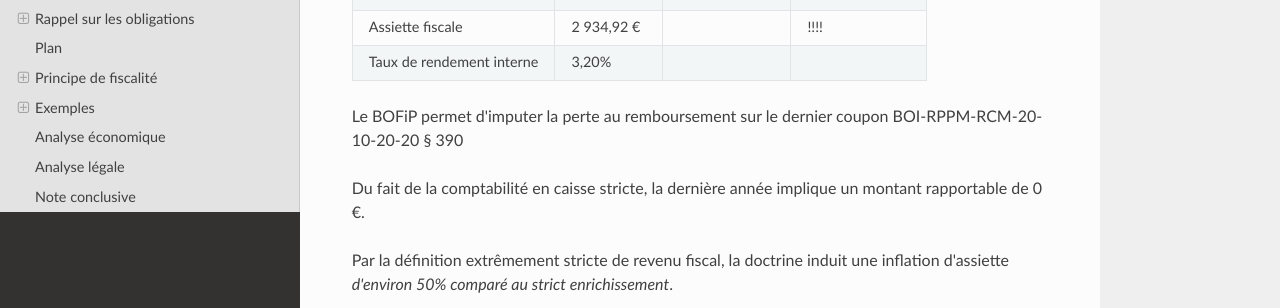
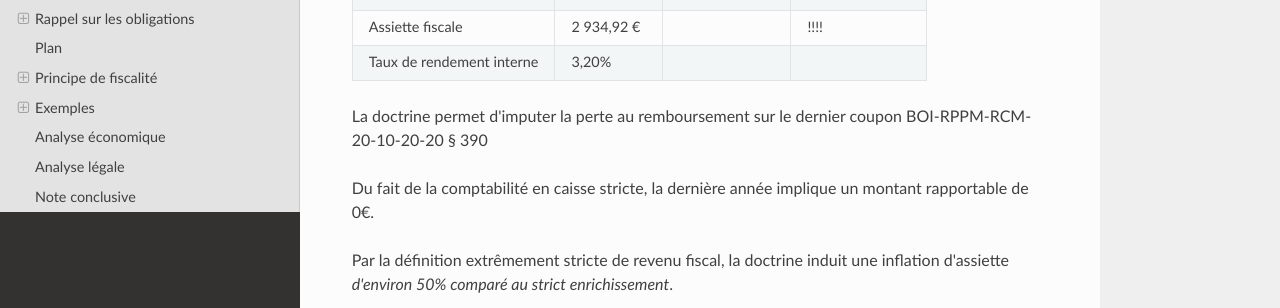
Before and after one commit to ConscritNeuneu/note-traitement-fiscal-obligations, an MkDocs documentation site: the page built from docs/note_fiscalisation_obligations.md, in a window 1280 px wide and 900 px high, scrolled down 5860 px. Shown: the part 151-459 px from the top of the window. Built offline with MkDocs 1.6.1, drawn with Linux system fonts in a browser that asks for light colours; nearby versions of some CDN libraries.

Commit message:
Small fix

```diff
--- a/docs/note_fiscalisation_obligations.md
+++ b/docs/note_fiscalisation_obligations.md
@@ -258,10 +258,11 @@ suivante:
 | Taux de rendement interne | 3,20% |||
 
 
-Le BOFiP permet d'imputer la perte au remboursement sur le dernier coupon BOI-RPPM-RCM-20-10-20-20 § 390
+La doctrine permet d'imputer la perte au remboursement sur le dernier coupon
+BOI-RPPM-RCM-20-10-20-20 § 390
 
 Du fait de la comptabilité en caisse stricte, la dernière année implique un
-montant rapportable de 0 €.
+montant rapportable de 0€.
 
 Par la définition extrêmement stricte de revenu fiscal, la doctrine induit
 une inflation d'assiette *d'environ 50% comparé au strict enrichissement*.
```
